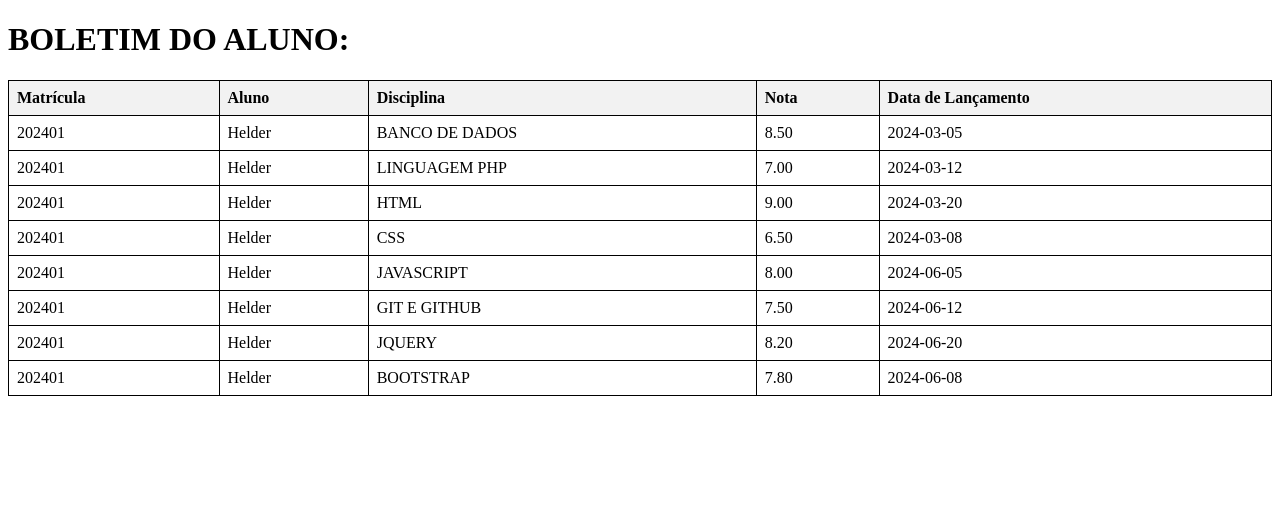
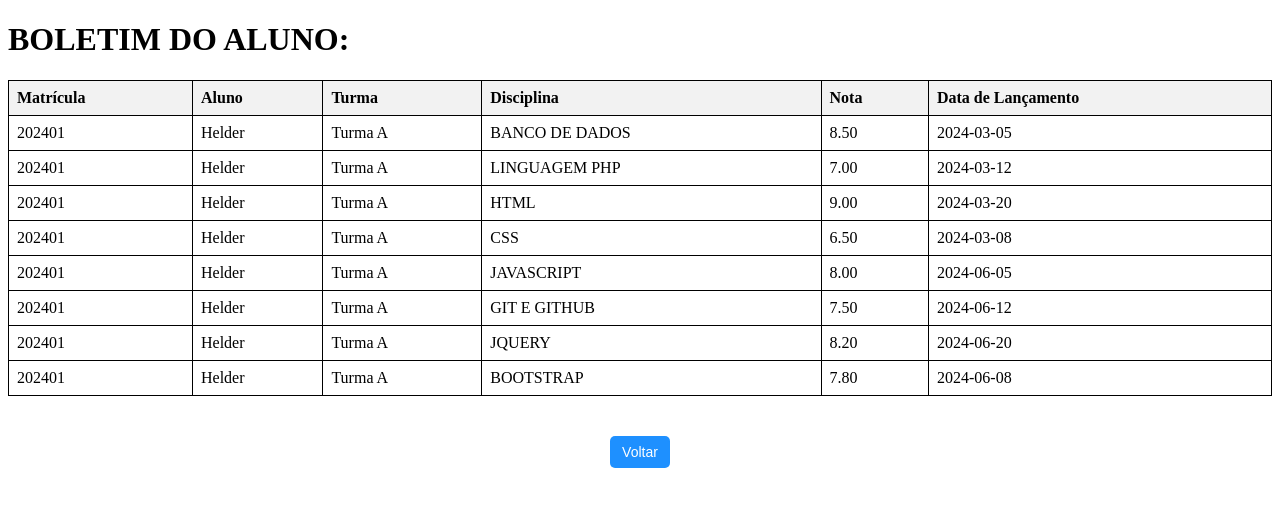
Before and after one commit to Heldersilva959/gerenciamento-de-notas-com-php-mysql, a PHP site: page /aluno.php in a window 1280 px wide. Shown: the top 507 px of the page. Run offline with PHP 8.4, Linux system fonts and the light colour scheme; a user stored in the database is signed in; data comes from the database, SQL or seed files in the repository.

Commit message:
adicao geral

```diff
--- a/sistema_escolar/aluno.php
+++ b/sistema_escolar/aluno.php
@@ -26,31 +26,48 @@ if (!isset($_SESSION['aluno_id'])) {
         th {
             background-color: #f2f2f2;
         }
+        button {
+            background-color: dodgerblue;
+            color: white;
+            border: none;
+            padding: 8px 12px;
+            text-align: center;
+            text-decoration: none;
+            display: inline-block;
+            font-size: 14px;
+            margin: 4px 2px;
+            cursor: pointer;
+            border-radius: 5px;
+        }
+        button:hover {
+            background-color: #1e90ff;
+        }
     </style>
 </head>
 <body>
     <H1> BOLETIM DO ALUNO:   </H1>
-</body>
-</html>
-
-<?php
+    <div>
+    <?php
 include("conexao.php");
 
 $aluno_id = $_SESSION['aluno_id'];
 
 $sql = "SELECT
-    alunos.matricula,
-    usuarios.nome AS aluno,
-    disciplinas.nome AS disciplina,
-    notas.nota,
-    notas.dataL
+    a.matricula,
+    u.nome AS aluno,
+    t.nome AS turma,
+    d.nome AS disciplina,
+    n.nota,
+    n.dataL
 FROM
-    notas
-INNER JOIN alunos ON notas.fk_aluno = alunos.id
-INNER JOIN usuarios ON alunos.fk_user = usuarios.id
-INNER JOIN disciplinas ON notas.fk_disc = disciplinas.id
+    notas n
+INNER JOIN alunos a ON n.fk_aluno = a.id
+INNER JOIN usuarios u ON a.fk_user = u.id
+INNER JOIN disciplinas d ON n.fk_disc = d.id
+LEFT JOIN turma_alunos ta ON a.id = ta.fk_aluno
+LEFT JOIN turmas t ON ta.fk_turma = t.id
 WHERE
-    alunos.id = '$aluno_id' " ;
+    a.id = '$aluno_id' " ;
 
 $consulta = mysqli_query($connection, $sql);
 
@@ -62,6 +79,7 @@ if ($consulta) {
         echo "<tr>
                 <th>Matrícula</th>
                 <th>Aluno</th>
+                <th>Turma</th>
                 <th>Disciplina</th>
                 <th>Nota</th>
                 <th>Data de Lançamento</th>
@@ -73,6 +91,7 @@ if ($consulta) {
             echo "<tr>";
             echo "<td>" . $row['matricula'] . "</td>";
             echo "<td>" . $row['aluno'] . "</td>";
+            echo "<td>" . $row['turma'] . "</td>";
             echo "<td>" . $row['disciplina'] . "</td>";
             echo "<td>" . $row['nota'] . "</td>";
             echo "<td>" . $row['dataL'] . "</td>";
@@ -90,3 +109,11 @@ if ($consulta) {
 // Fechando a conexão
 mysqli_close($connection);
 ?>
+
+    </div>
+<br><br>
+<div style="text-align: center;">
+        <button onclick="window.location.href='logout.php'">Voltar</button>
+    </div>
+</body>
+</html>
--- a/sistema_escolar/logout.php
+++ b/sistema_escolar/logout.php
@@ -8,13 +8,12 @@
 </head>
 <body>
    <div>
-      <h1>Logout</h1>
-      <p>Você foi desconectado com sucesso.</p>
+      <h1>Erro</h1>
+      <p>Dados incorretos. Tente novamente.</p>
       <a href="index.php">Voltar para a página de login</a>
 <?php
 session_start();
 session_destroy();
-header("Location: index.php");
 exit();
 ?>
 </div>
--- a/sistema_escolar/professor.php
+++ b/sistema_escolar/professor.php
@@ -65,5 +65,8 @@ if (!isset($_SESSION['prof_id'])) {
     <form action="cadastro.php" method="post">
         <button type="submit">Cadastrar Novos Alunos</button>
     </form>
+    <form action="index.php" method="post">
+        <button type="submit">Deslogar</button>
+    </form>
 </body>
 </html>
```
Also changed, not shown: sistema_escolar/cadastro.php (+19 -0 lines), sistema_escolar/index.php (+3 -6 lines), sistema_escolar/login2.php (+9 -10 lines), sistema_escolar/notas.php (+10 -5 lines).
